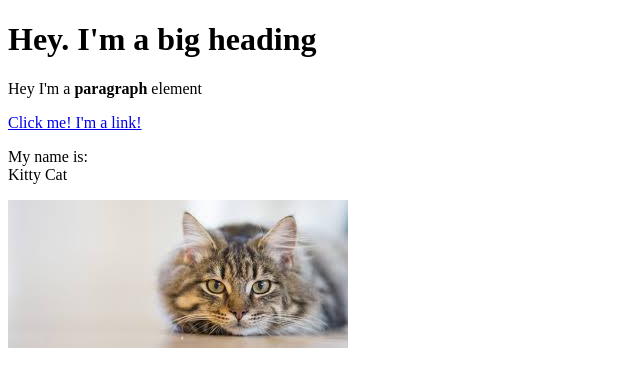
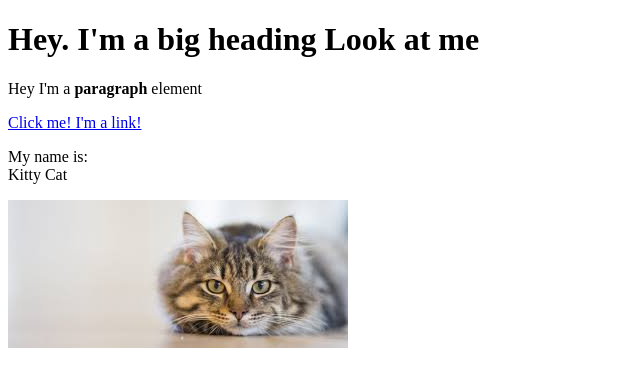
Before and after one commit to bill-i-am-code/cartoon-hero, a plain HTML site: page test.html in a window 1280 px wide. Shown: the whole page, without its empty margins (0-640 px from the left). Drawn offline with Linux system fonts and the light colour scheme.

Commit message:
Update test.html

```diff
--- a/test.html
+++ b/test.html
@@ -4,7 +4,7 @@
 	<title>Bills webpage</title>
 </head>
 <body>
-<h1> Hey. I'm a big heading</h1>
+<h1> Hey. I'm a big heading Look at me</h1>
 <p>Hey I'm a <b>paragraph</b> element</p>
 <a href="https://google.com" target="_blank" title="Let's go to google"> Click me! I'm a link!</a>
 <p>My name is: <br>
```
